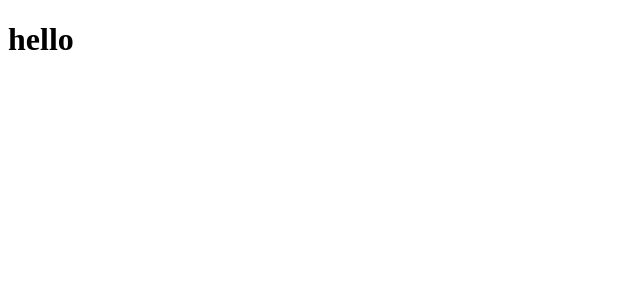
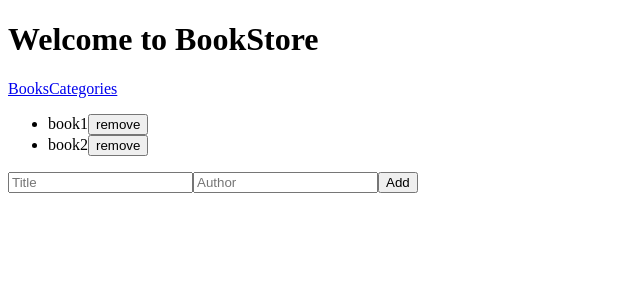
Before and after one commit to SamanAtashi/BookStore-redux, a React (Create React App) app: page / in a window 1280 px wide. Shown: the top 300 px of the page, without its empty margins (0-640 px from the left). Built offline with nearby package versions, Linux system fonts and the light colour scheme.

Commit message:
Add router to app.js

```diff
--- a/src/App.js
+++ b/src/App.js
@@ -1,7 +1,25 @@
-function App() {
-  return (
-   <h1>hello</h1>
-  );
-}
+import React from 'react';
+import { BrowserRouter as Router, Switch, Route, Link } from 'react-router-dom';
+import Books from './components/Books/Books';
+import Categories from './components/Categories/Categories';
+import AddBook from './components/Books/Book/AddBook';
 
+const App = () => (
+	<div>
+		<h1>Welcome to BookStore</h1>
+		<Router>
+			<Link to="/">Books</Link>
+			<Link to="/categories">Categories</Link>
+			<Switch>
+				<Route path="/categories">
+					<Categories />
+				</Route>
+				<Route exact path="/">
+					<Books />
+				</Route>
+			</Switch>
+		</Router>
+		<AddBook />
+	</div>
+);
 export default App;
```
